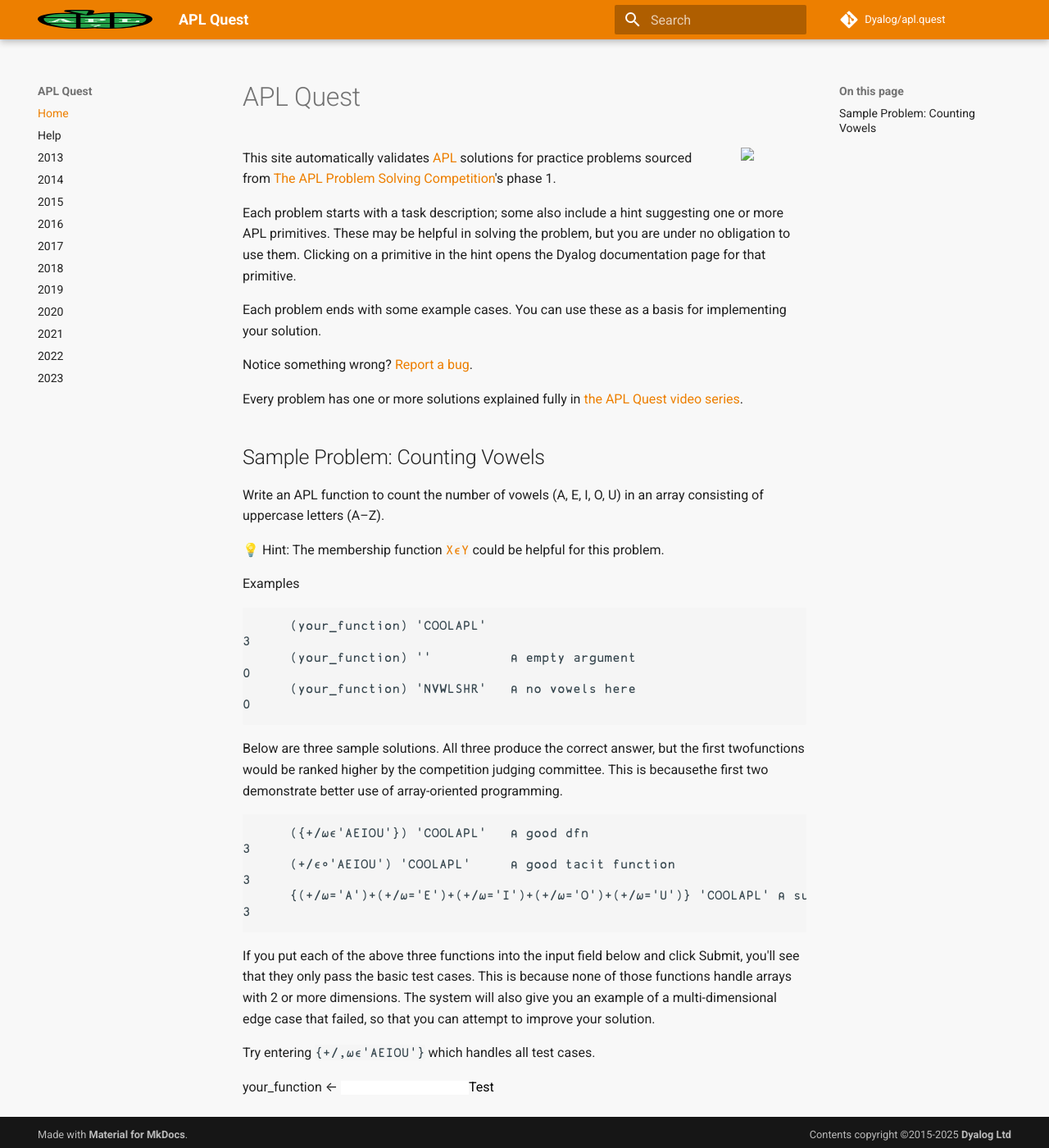
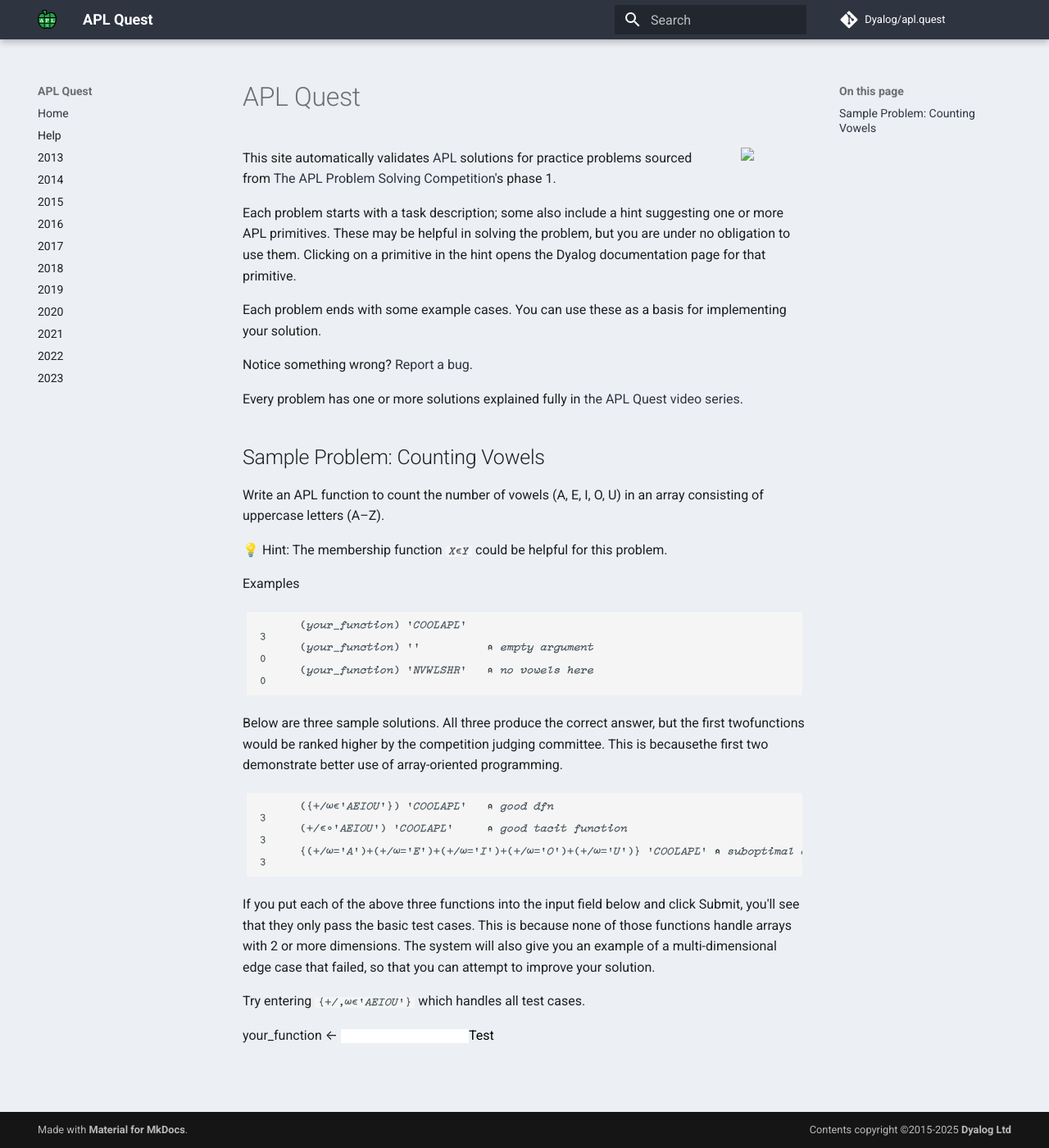
Before and after one commit to Dyalog/apl.quest, an MkDocs documentation site: the page built from docs/index.md, in a window 1280 px wide and 1400 px high. Shown: the whole window at 82% size. Built offline with MkDocs 1.6.1 and Material for MkDocs 9.7.7, drawn with Linux system fonts in a browser that asks for light colours; comment, search, counter and statistics services are not loaded; the version menu is left out.

Commit message:
Update main.css

```diff
--- a/docs/css/main.css
+++ b/docs/css/main.css
@@ -1,89 +1,45 @@
 @font-face {
-	font-family: APL;
-	src: local("APL385 Unicode"), url("../assets/apl385.ttf");
+  font-family:"Go";
+  src:url("../assets/Go-Regular.ttf")
 }
-.language-APL {
-	font-family: APL!important;
-	line-height: 1.2em!important;
+@font-face {
+  font-family:"Go";
+  src:url("../assets/Go-Bold.ttf");
+  font-weight:bold
 }
+@font-face {
+  font-family:"Go";
+  src:url("../assets/Go-Italic.ttf");
+  font-style:italic
+}
+@font-face {
+  font-family:"Go Medium";
+  src:url("../assets/Go-Medium.ttf")
+}
+@font-face {
+  font-family:SAX2;
+  src:url("../assets/SAX2.ttf")
+}
+pre,
 code {
-	font-family: APL;
-	font-size: 1em!important;
-	padding-left: 0em!important;
-	padding-right: 0em!important;
-	white-space: pre;
-	overflow-x: scroll;
+  padding:0.3em 0.3em 0.3em 0.3em;
+  overflow:auto;
+  font-family:SAX2;
+  -webkit-text-stroke:.05ex;
+  line-height:1em;
+  white-space:pre;
+  z-index:1
 }
-.md-logo > img{
-	width: 7rem!important;
-	height: 1.2rem!important;
-}
-@media screen and (max-width: 76.1875em) {
-	.md-logo > img{
-		width: 10rem!important;
-		height: 1.8rem!important;
-	}
-}
-td:first-child {
-	white-space: nowrap;
-}
-table.scrollable {
-	display:block;
-	overflow-x: auto;
-	white-space: nowrap;
-}
-
 /* Custom colors */
 :root {
-	--md-primary-fg-color: #ED7F00;
-	--md-primary-fg-color--dark: #563336;
-	--md-default-bg-color: #F8F8F8;
-}
-/* Code copy only input (see CONTRIBUTING.md) */
-pre + pre > button, pre + hr {
-    display: none!important;
-}
-pre > code {
-    padding-bottom: 1em!important;
-}
-hr + pre > button {
-    top: -0.2em!important;
-}
-pre + pre , hr + pre {
-    margin-top: -1.8em!important;
-}
-pre + pre > code, hr + pre > code {
-    padding-top: 0.2em!important;
-}
-
-/* make admonition styling a la Dyalog */
-.md-typeset .admonition,
-.md-typeset details {
-	border-color: #ED7F00 !important;
-	box-shadow: #ED7F00 !important;
-}
-
-.md-typeset :is(.admonition-title, summary){
-	background-color: #F3AD5b !important;
-}
-
-.md-typeset .admonition-title:before,
-.md-typeset summary:before{
-	background-color: #F8F8F8 !important;
-}
-
-.md-typeset pre > code {
-	overflow: scroll !important;
-	scrollbar-color: black;
-	scrollbar-width: thin;
+	--md-primary-fg-color: #2e3440;
+	--md-primary-fg-color--dark: #eceff4;
+	--md-default-bg-color: #eceff4;
+	--md-default-bg-color--dark: #2e3440;
 }
 
 .md-copyright {
 	width: 100%;
-}
-
-.md-typeset dd {
-	margin-top: 0em;
 }
 
 .left {
```
